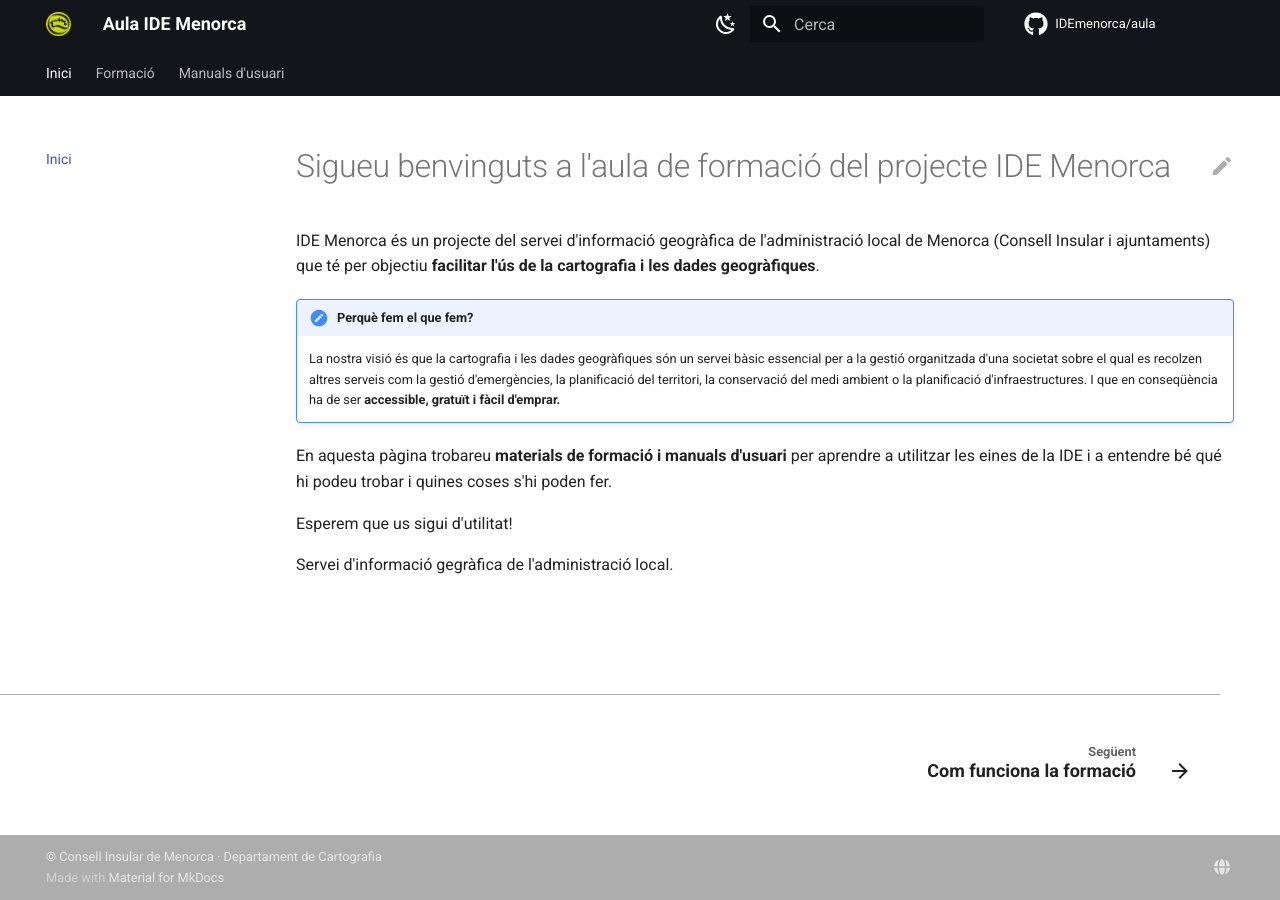
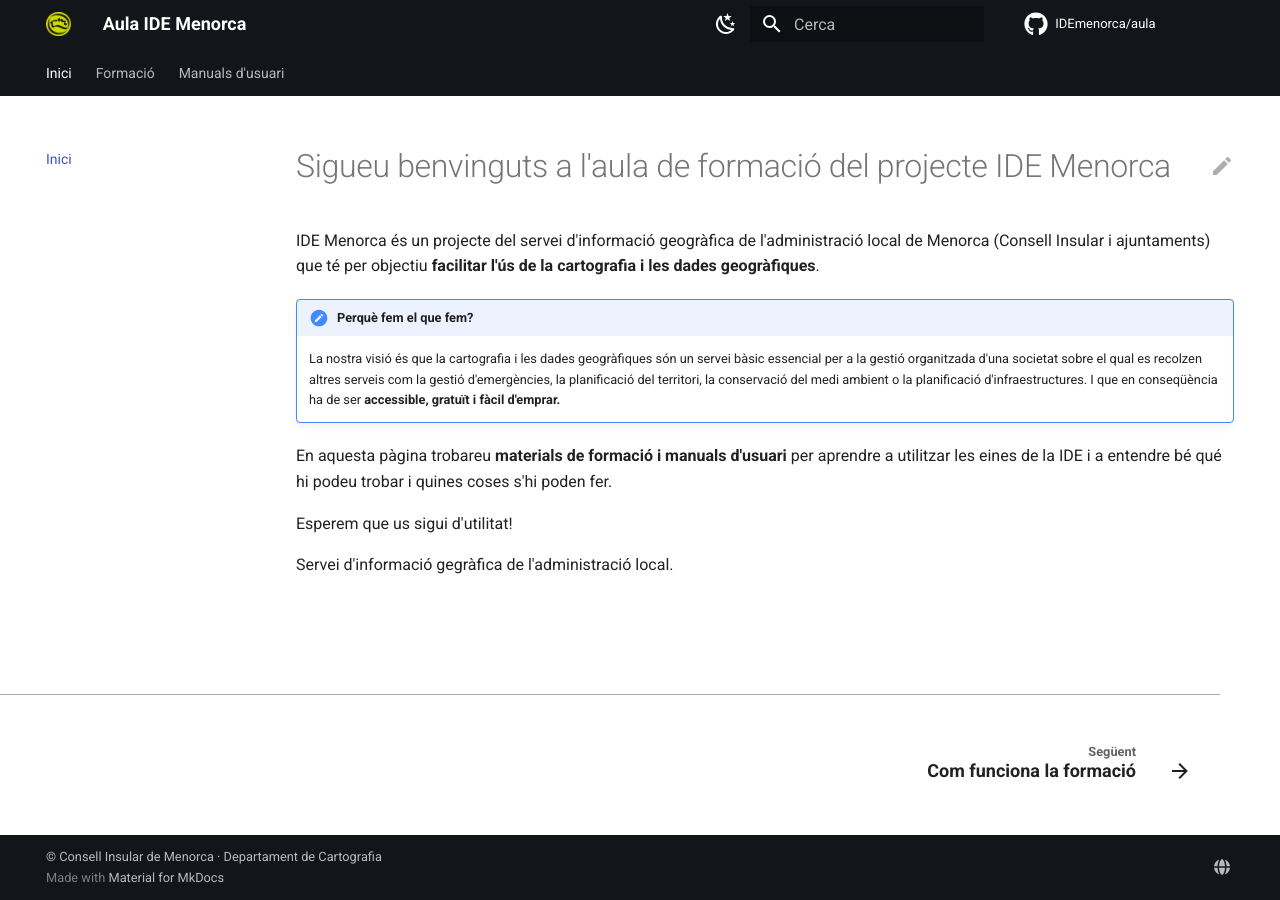
Before and after one commit to IDEmenorca/aula, an MkDocs documentation site: the page built from docs/index.md, in a window 1280 px wide. Built offline with MkDocs 1.6.1 and Material for MkDocs 9.7.7, drawn with Linux system fonts in a browser that asks for light colours; comment, search, counter and statistics services are not loaded.

Commit message:
Deixa la barra de crèdits negra com la capçalera
El color de text que s'havia posat a tot .md-footer també tenyia la barra de
crèdits i l'aclaria fins a un gris mig. Es limita a les fletxes.

La barra passa a fer servir el negre del tema, el mateix de la capçalera, o
sigui que el lloc queda tancat amunt i avall amb el mateix color.

Co-Authored-By: Claude Opus 5 <noreply@anthropic.com>

```diff
--- a/docs/stylesheets/extra.css
+++ b/docs/stylesheets/extra.css
@@ -193,13 +193,22 @@
    ------------------------------------------------------------------------- */
 .md-footer {
   background-color: var(--md-default-bg-color);
-  color: var(--md-default-fg-color);
 }
 
+/* El color del text es posa aquí i no a .md-footer sencer: si es posa a dalt,
+   també tenyeix la barra de crèdits de sota i l'aclareix. */
 .md-footer__inner {
+  color: var(--md-default-fg-color);
   border-top: 1px solid var(--md-default-fg-color--lighter);
   margin: 2.4rem 0 0;
   padding: 0.8rem 0.2rem 1.2rem;
+}
+
+/* La barra de crèdits, del mateix negre que la capçalera, perquè el lloc
+   quedi tancat per dalt i per baix amb el mateix color. */
+.md-footer-meta {
+  background-color: var(--md-primary-fg-color);
+  color: var(--md-footer-fg-color);
 }
 
 /* Material els aplica una transició d'opacitat en passar-hi per sobre, que
```
